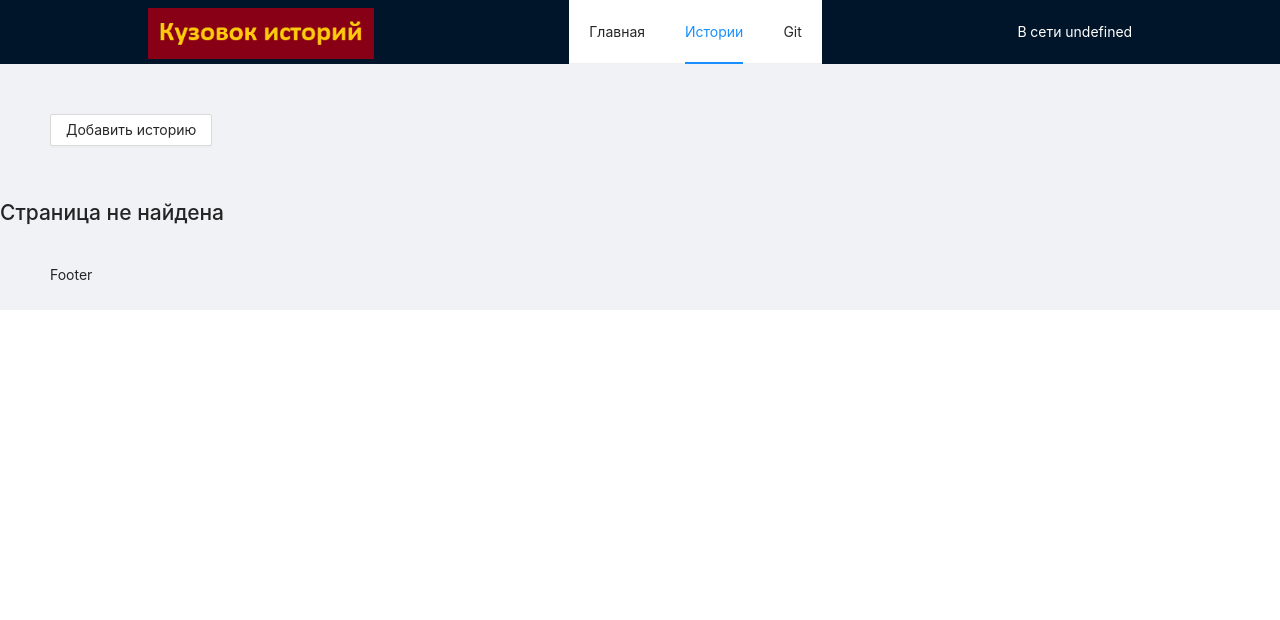
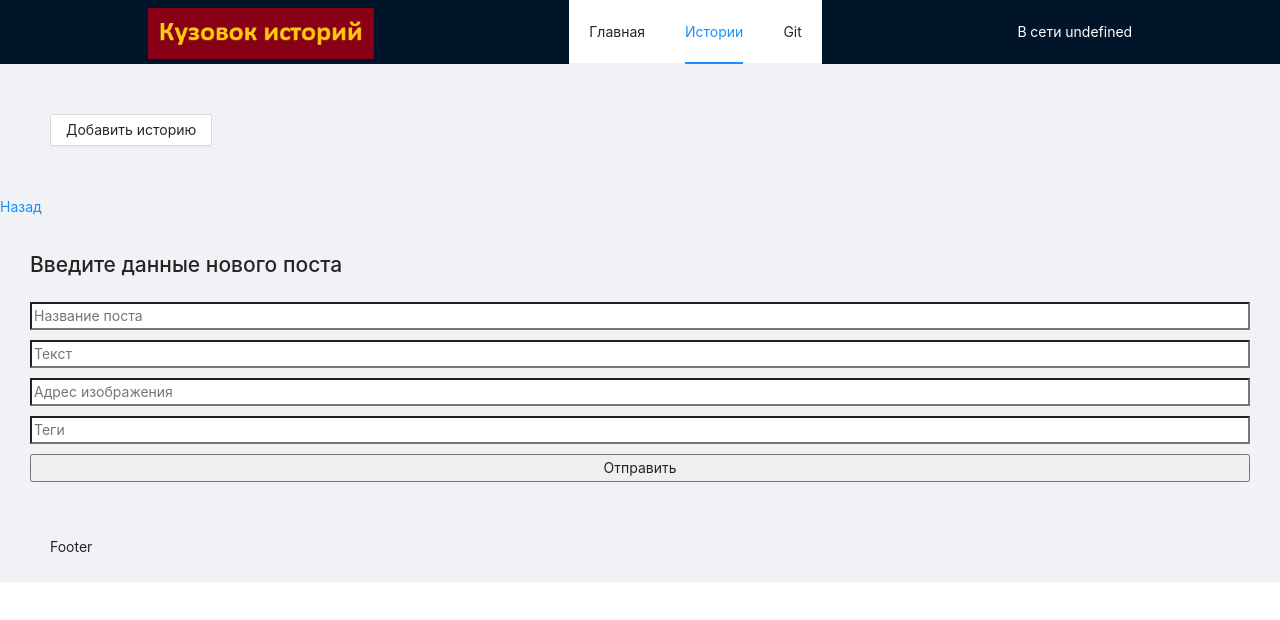
Before and after one commit to Ivashka075/remix, a React app: page /newpost in a window 1280 px wide. Shown: the top 620 px of the page. Built offline with nearby package versions, Linux system fonts and the light colour scheme; no server answers.

Commit message:
добавил создание нового поста на отдельном роуте и кнопку назад

```diff
--- a/package.json
+++ b/package.json
@@ -8,6 +8,7 @@
     "core-js": "^3.21.1",
     "react": "^17.0.2",
     "react-dom": "^17.0.2",
+    "react-hook-form": "^7.29.0",
     "react-router-dom": "6"
   },
   "scripts": {
--- a/src/App.jsx
+++ b/src/App.jsx
@@ -6,6 +6,8 @@ import { PostsPage } from "./pages/PostsPage/PostsPage";
 import { PostPage } from "./pages/PostPage/PostPage";
 import { Route, Routes } from "react-router-dom";
 import { UserContext } from "./context/contextUser";
+import { NewPostPage } from "./pages/NewPostPage/NewPostPage";
+import { Link } from "react-router-dom";
 
 const { Header, Content, Footer } = Layout;
 const menuData = ["Главная", "Истории", "Git"];
@@ -14,6 +16,11 @@ export const App = () => {
 
   const [posts, setPosts] = useState([]);
   const [ enterUser, setUser ] = useState({});
+  const [ enterPost, setEnterPost ] = useState([]);
+
+  const enterNewPost = (newPostInfoNow) => {
+    setEnterPost([...enterPost, newPostInfoNow])
+  };
 
 
   useEffect ( ()=> {
@@ -39,8 +46,6 @@ export const App = () => {
       api.likeStatusFun(_id, isLiked)
         .then((newPost)=> {
           const newPostState = posts.map( pos => {
-            // console.log('Пост с сервера', newPost);
-            // console.log('Пост из стейта в пререборе', pos);
             return pos._id === newPost._id ? newPost : pos
           })
 
@@ -65,8 +70,10 @@ export const App = () => {
         </Header>
 
         <Content>
+        <Link to={`/newpost`}>
               <Button onClick={ () => console.log("Есть контакт") } className="buttonStyle">Добавить историю
               </Button>
+              </Link>
 
               <Routes>
                 <Route
@@ -89,6 +96,13 @@ export const App = () => {
                 />
 
                 <Route
+                  path="/newpost" element={
+                    <NewPostPage funEnterNewPost={enterNewPost} formPostNewPost={api.postNewPost}
+                    />
+                  }
+                />
+
+                <Route
                     path="*" element={<h1>Страница не найдена</h1>}
                 />
 
--- /dev/null
+++ b/src/components/NewPostForm/NewPostForm.jsx
@@ -0,0 +1,53 @@
+import React, { useState } from "react";
+import "./styles.css";
+import api from "../../utils/Api";
+import { useNavigate } from "react-router-dom";
+
+export function NewPostForm({funEnterNewPost}) {
+    const navigate = useNavigate();
+    const [ newPost, setNewPost ] = useState({
+        title: '',
+        text: '',
+        image: '',
+        tags: ''
+    })
+
+
+
+    function handleChange(event) {
+        if (event.target.name == "tags") {
+            setNewPost({...newPost, [event.target.name] : event.target.value.split(" ") })
+        }
+        else {
+            setNewPost({...newPost, [event.target.name] : event.target.value })
+        }
+    }
+
+    function handleSubmit(e) {
+        e.preventDefault();
+        funEnterNewPost(newPost);
+        console.log(newPost)
+        api.postNewPost(newPost);
+        setNewPost({
+        title: '',
+        text: '',
+        image: '',
+        tags: ''
+        })
+    }
+
+    return(
+        <div>
+            <a href="#" className="button-back" onClick={()=> navigate(-1)}>Назад</a>
+            <form onSubmit={handleSubmit} className="form__new-Post">
+                <h2>Введите данные нового поста</h2>
+                <input name="title" type='text' placeholder="Название поста" value={newPost.title} onChange={handleChange}/>
+                <input name="text" type='text' placeholder="Текст" value={newPost.text} onChange={handleChange}/>
+                <input name="image" type='text' placeholder="Адрес изображения" value={newPost.image} onChange={handleChange}/>
+                <input name="tags" type='text' placeholder="Теги" value={newPost.tags} onChange={handleChange}/>
+                <button>Отправить</button>
+        </form>
+        </div>
+
+    )
+}
--- /dev/null
+++ b/src/components/NewPostForm/styles.css
@@ -0,0 +1,6 @@
+.form__new-Post {
+    display: flex;
+    flex-direction: column;
+    gap: 10px;
+    padding: 30px;
+}
--- /dev/null
+++ b/src/pages/NewPostPage/NewPostPage.jsx
@@ -0,0 +1,16 @@
+import React from "react";
+import api from "../../utils/Api";
+import { NewPostForm } from "../../components/NewPostForm/NewPostForm";
+import { useParams } from "react-router-dom";
+
+// const postId = '62559056104f3e8396833966';
+
+
+export const NewPostPage = ({funEnterNewPost, formPostNewPost}) => {
+
+  return (
+    <>
+              <NewPostForm funEnterNewPost={funEnterNewPost} formPostNewPost={formPostNewPost}/>
+    </>
+  );
+};
--- a/src/pages/PostPage/PostPage.jsx
+++ b/src/pages/PostPage/PostPage.jsx
@@ -3,7 +3,6 @@ import api from "../../utils/Api";
 import { PostInfo } from "../../components/PostInfo/PostInfo";
 import { useParams } from "react-router-dom";
 
-// const postId = '62559056104f3e8396833966';
 
 
 export const PostPage = ( { therePostLike } ) => {
--- a/src/utils/Api.js
+++ b/src/utils/Api.js
@@ -51,6 +51,23 @@ class Api {
       },
     }).then(onResponce);
   }
+
+  postNewPost(bodyJSON) {
+    return fetch('https://api.react-learning.ru/posts', {
+      method: 'POST',
+      headers: {
+        authorization: this._inToken,
+        "Content-type": "application/json"
+      },
+      body: JSON.stringify(bodyJSON),
+    }
+    ).then((res)=>{
+      if (res.ok) {
+        return res.json();
+    }
+    else { return Promise.reject(res) }
+    })
+  }
 }
 
 const parametrs = {
```
Also changed, not shown: 1 other file (tests, documents, lock files or other folders).
